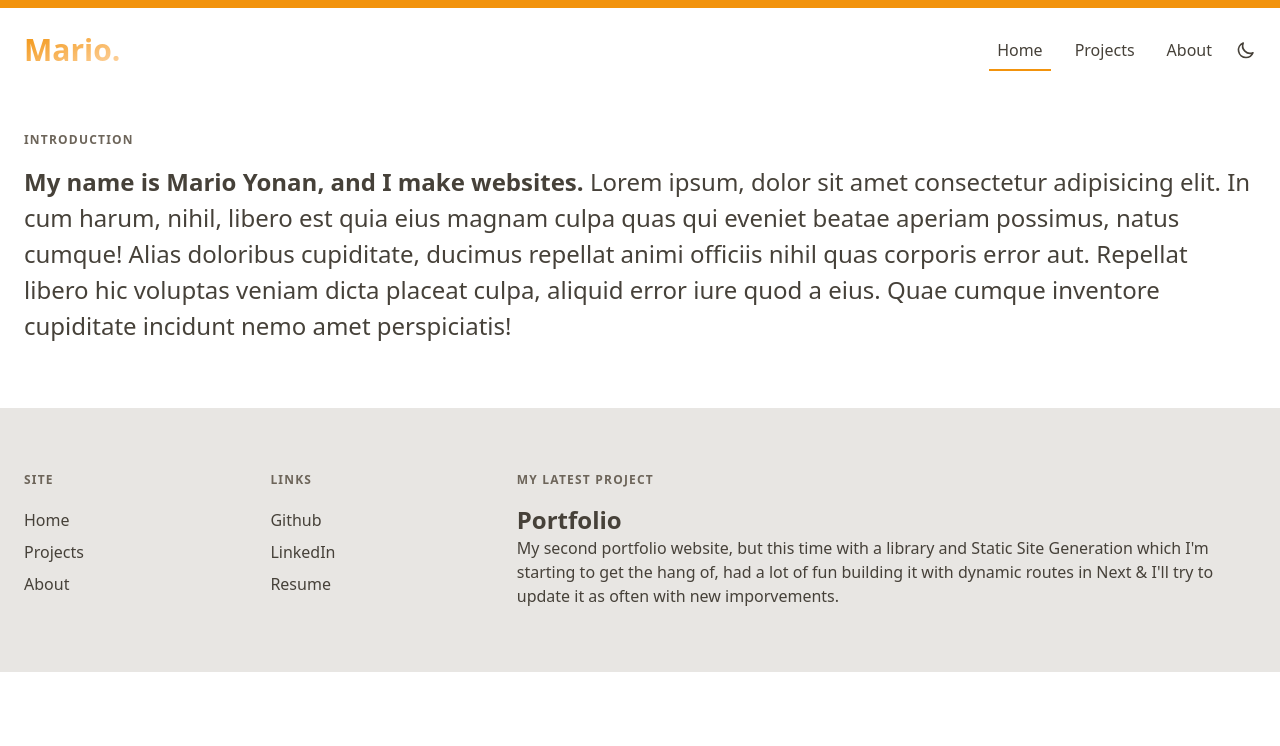
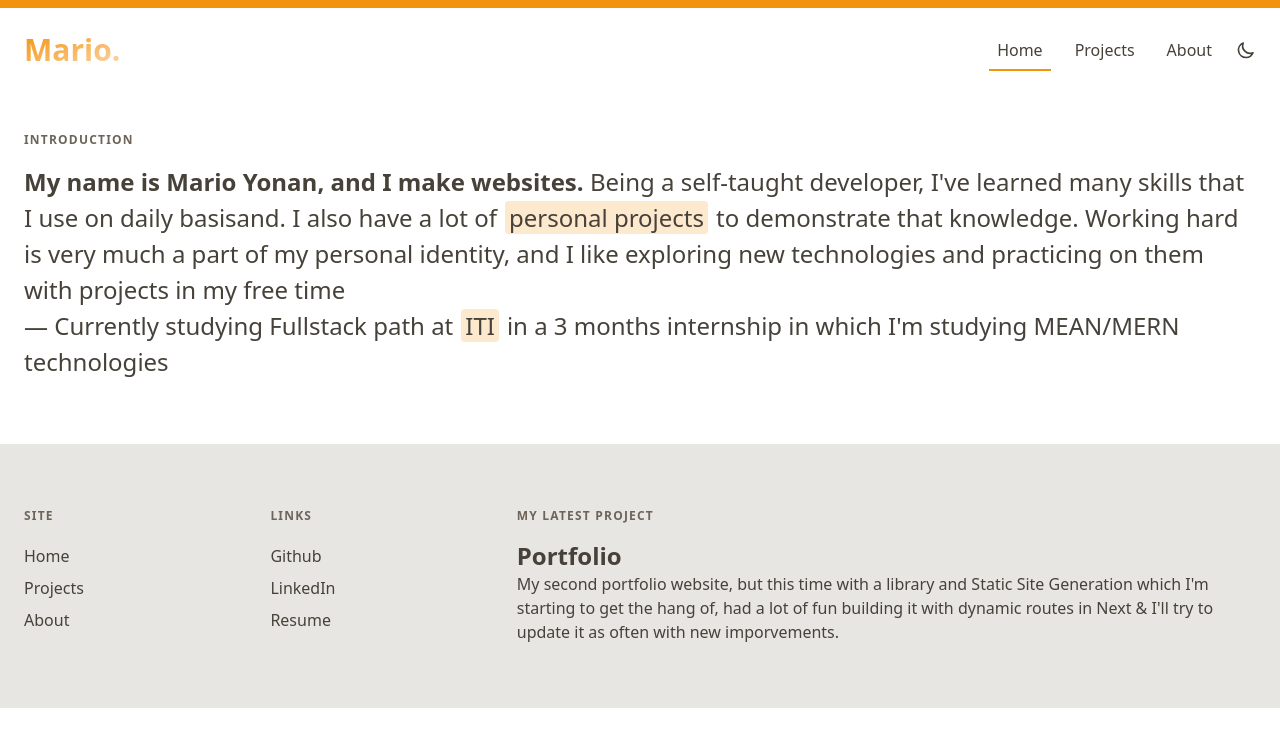
Before and after one commit to mario130/portfolio-2.0, a Next.js app: page / in a window 1280 px wide. Shown: the top 746 px of the page. Built offline with nearby package versions, Linux system fonts and the light colour scheme.

Commit message:
add info to homepage + tags flex alignment fix

```diff
--- a/components/project.jsx
+++ b/components/project.jsx
@@ -5,9 +5,9 @@ const Project = ({project, i}) => (
   <div className="flex mb-1">
     <span className="text-2xl mt-px">{i}</span>
     <div className="ml-3">
-      <div className="text-2xl font-semibold lg:flex lg:justify-between lg:items-center">
+      <div className="text-2xl font-semibold lg:flex lg:justify-between">
         <Link href={`/projects/${project.id}`}><a className="mb-2">{project.title}</a></Link>
-        <div className="flex flex-wrap mb-1 mt-2 lg:mt-0">
+        <div className="flex flex-wrap mb-1 mt-2 lg:mt-0 lg:justify-end lg:self-center">
           {project.stack.map((skill, i) => (
             <Tag i={i} skill={skill} />
           ))}
--- a/pages/index.jsx
+++ b/pages/index.jsx
@@ -9,7 +9,18 @@ export default () => (
     <main className="text-2xl leading-normal">
       <p>
         <b>My name is Mario Yonan, and I make websites. </b>
-        Lorem ipsum, dolor sit amet consectetur adipisicing elit. In cum harum, nihil, libero est quia eius magnam culpa quas qui eveniet beatae aperiam possimus, natus cumque! Alias doloribus cupiditate, ducimus repellat animi officiis nihil quas corporis error aut. Repellat libero hic voluptas veniam dicta placeat culpa, aliquid error iure quod a eius. Quae cumque inventore cupiditate incidunt nemo amet perspiciatis!
+        Being a self-taught developer, I've learned many skills that I use on daily basisand.
+        I also have a lot of
+        <Link href="/projects"><a className="bg-primary bg-opacity-20 px-1 mx-2 rounded">personal projects</a></Link>
+        to demonstrate that knowledge.
+
+        Working hard is  very much a part of my personal identity, and I like exploring new technologies and practicing on them with projects in my free time
+
+        </p>
+        <p>
+        — Currently studying Fullstack path at
+        <Link href="http://iti.gov.eg/"><a className="bg-primary bg-opacity-20 px-1 mx-2 rounded">ITI</a></Link>
+        in a 3 months internship in which I'm studying MEAN/MERN technologies
       </p>
     </main>
   </>
```
